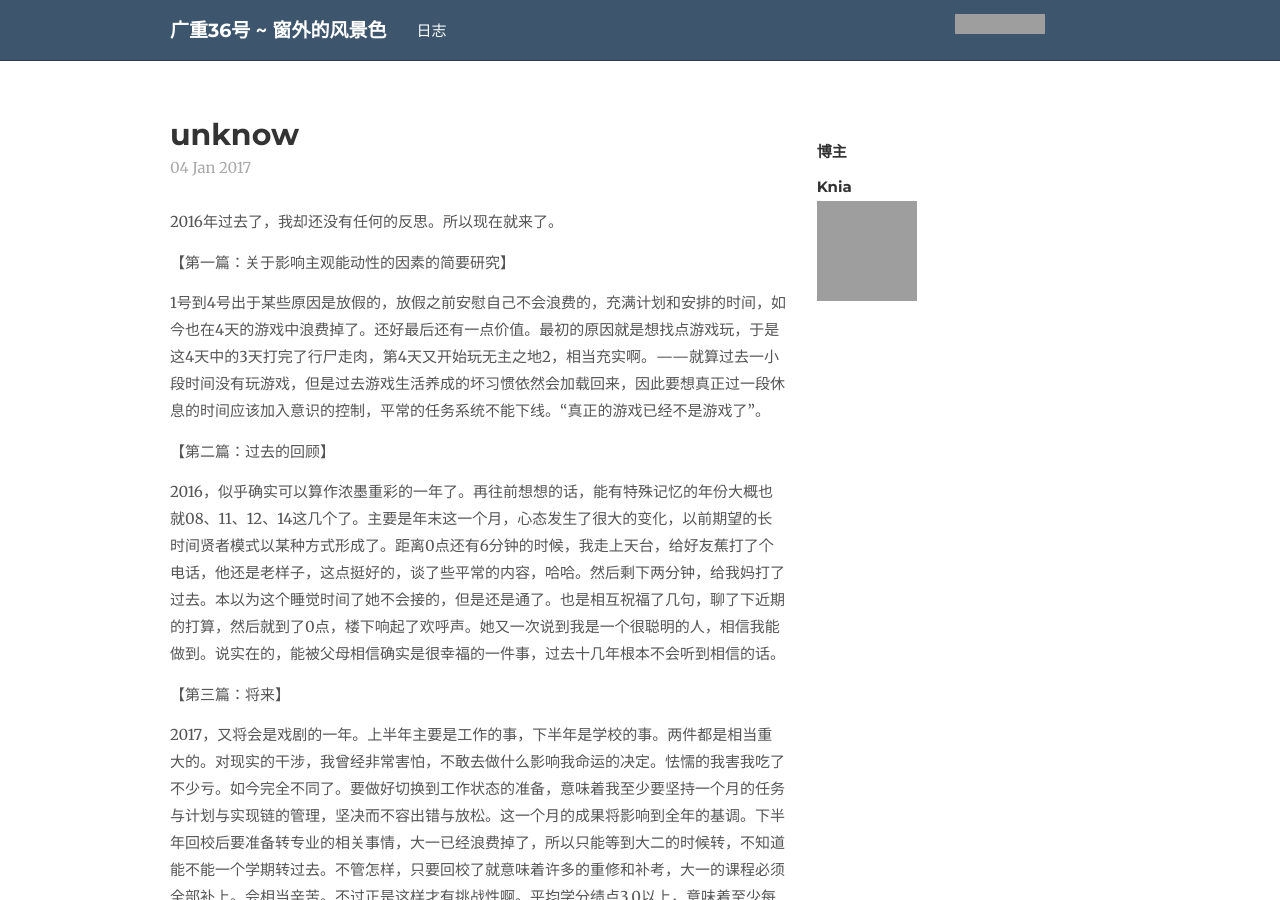
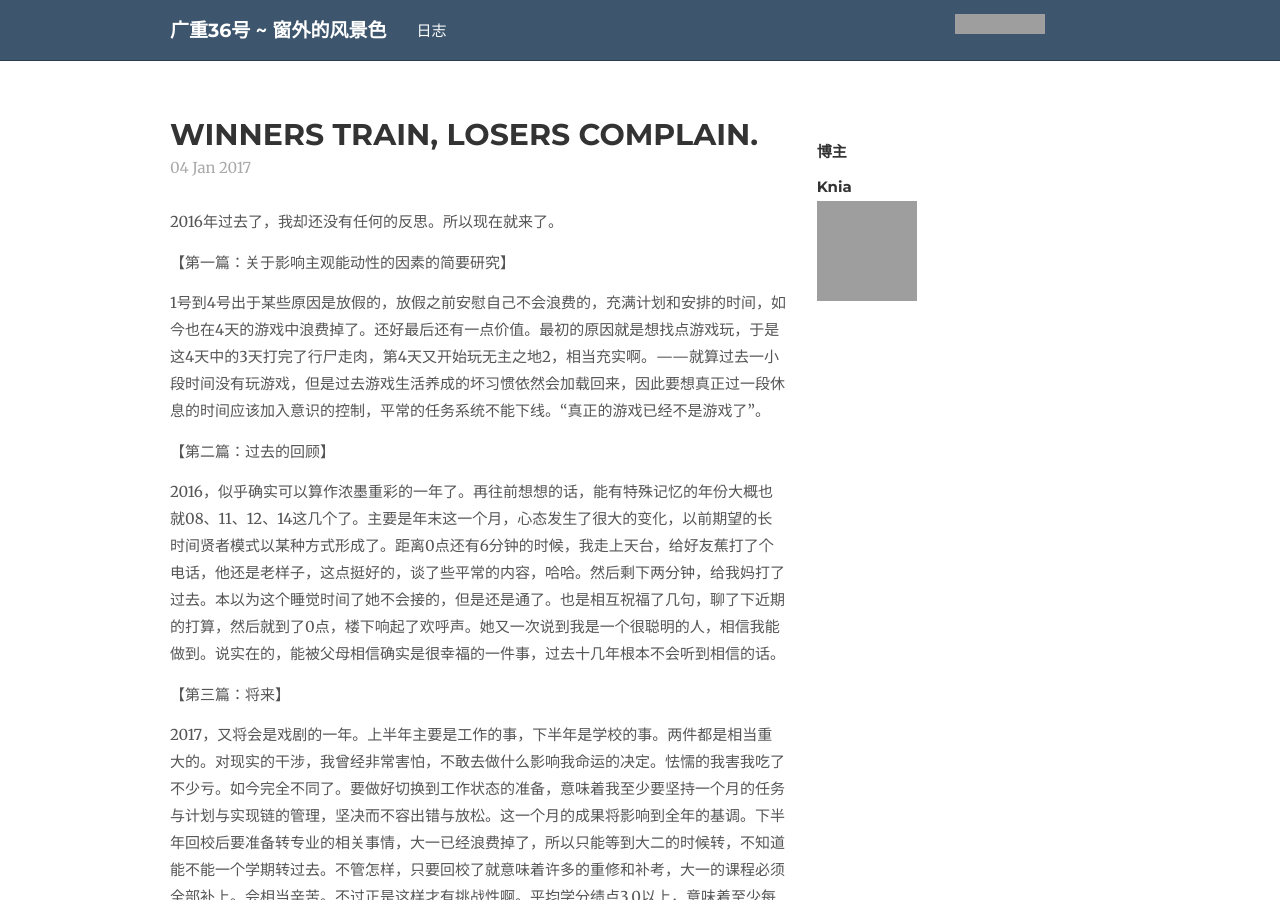
Before and after one commit to ellekasai/shiori, a Jekyll site: the page built from _posts/2017-01-04-130.md, in a window 1280 px wide and 900 px high, cut to the strip 0-900 px from the top of the window. Built offline with Jekyll 4.4.1, drawn with Linux system fonts in a browser that asks for light colours; nearby versions of some CDN libraries; comment, search, counter and statistics services are not loaded; grey boxes are pictures that could not be loaded.

Commit message:
Update 2017-01-04-130.md

```diff
--- a/_posts/2017-01-04-130.md
+++ b/_posts/2017-01-04-130.md
@@ -1,6 +1,6 @@
 ---
 layout: post
-title: unknow
+title: WINNERS TRAIN, LOSERS COMPLAIN.
 date: 2017-01-04 22:24
 author: knia@live.cn
 comments: true
```
